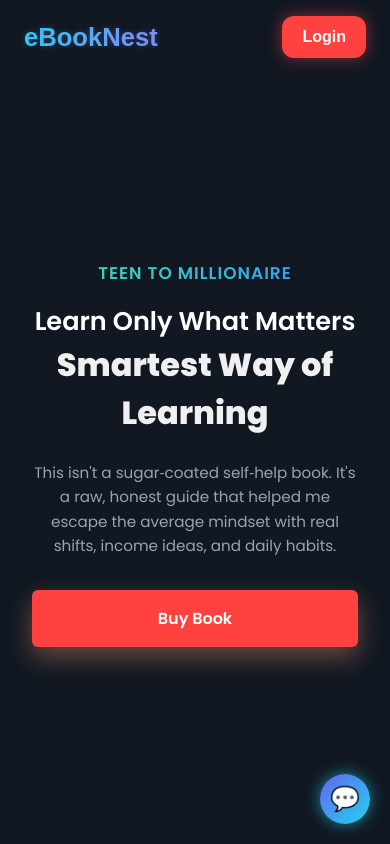
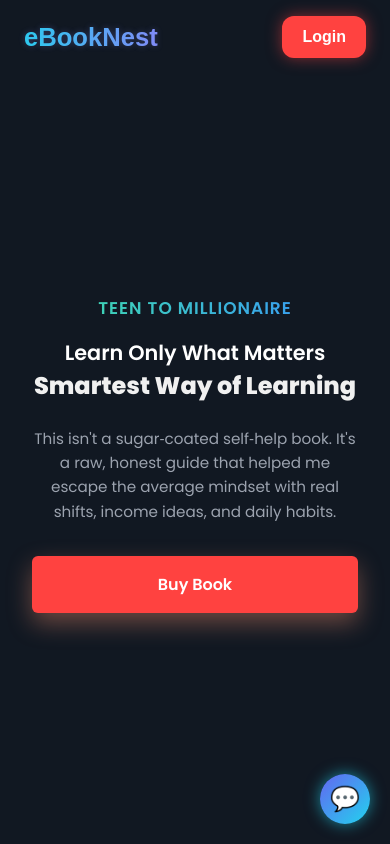
Before and after one commit to akash-x-07/Deva-Media33, a plain HTML site: page index.html in a window 390 px wide. Shown: the top 844 px of the page. Drawn offline with Linux system fonts and the light colour scheme.

Commit message:
Update style.css

```diff
--- a/style.css
+++ b/style.css
@@ -167,11 +167,11 @@ body {
 /* Responsive */
 @media (max-width: 768px) {
   .hero-subtitle {
-    font-size: 1.6rem;
+    font-size: 1.3rem;
   }
 
   .hero-title {
-    font-size: 2rem;
+    font-size: 1.5rem;
   }
 
   .hero-description {
```
